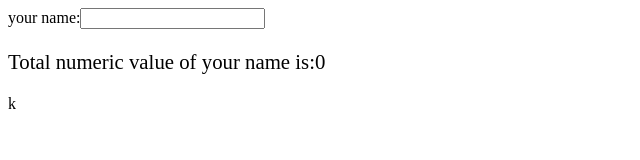
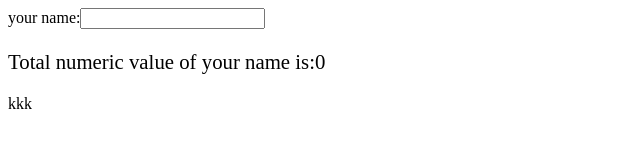
Before and after one commit to specailm5/Coursera-AngulerJs, a plain HTML site: page index.html in a window 1280 px wide. Shown: the full height of the page, 0-640 px from the left. Drawn offline with nearby package versions, Linux system fonts and the light colour scheme.

Commit message:
fotth commit

```diff
--- a/index.html
+++ b/index.html
@@ -11,7 +11,7 @@
     <div ng-controller="MyFirstController">
         your name:<input type="text" ng-model="name" ng-keyup="DisplayNumeric()">
         <p style="font-size: 1.3rem;">Total numeric value of your name is:{{TotalValue}}</p>
-        k
+        kkk
 
     </div>
 </body>
```
